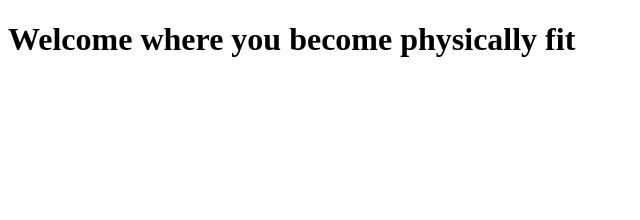
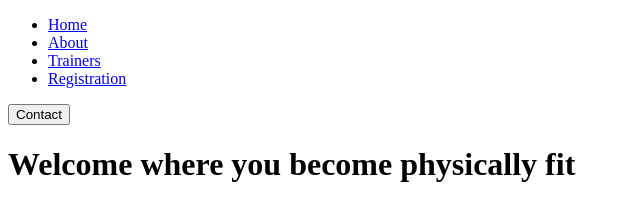
Before and after one commit to sarahsindet/Online-Fitness, a plain HTML site: page index.html in a window 1280 px wide. Shown: the whole page, without its empty margins (0-640 px from the left). Drawn offline with Linux system fonts and the light colour scheme.

Commit message:
added nav bars

```diff
--- a/index.html
+++ b/index.html
@@ -5,6 +5,17 @@
     <meta name="viewport" content="width=device-width, initial-scale=1.0">
     <title>Document</title>
 </head>
+<header>
+    <nav>
+        <ul class="nav">
+            <li><a href="#home">Home</a></li>
+            <li><a href="#about">About</a></li>
+            <li><a href="#trainers">Trainers</a></li>
+            <li><a href="#registration">Registration</a></li>
+        </ul>
+        <a class="contact" href="#contact"><button>Contact</button></a>
+    </nav>
+</header>
 <body>
     <h1>Welcome where you become physically fit</h1>
 </body>
```
